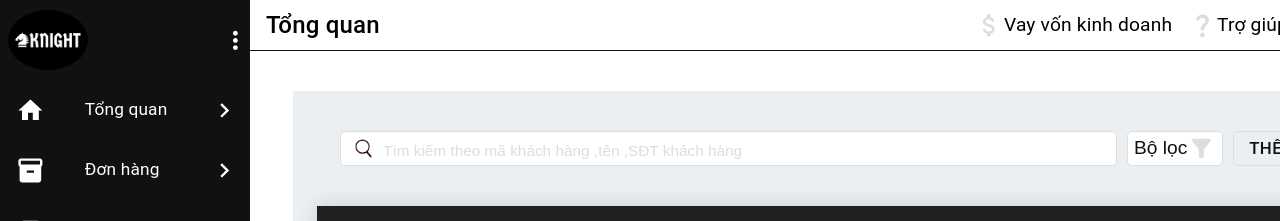
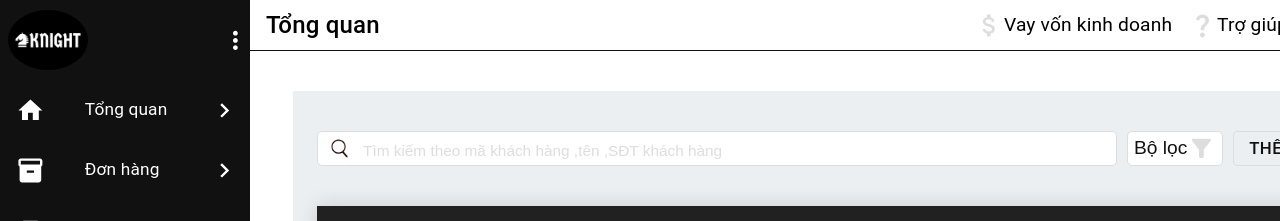
Before and after one commit to toilakien/962022, a React (Create React App) app: page /Person in a window 1280 px wide. Shown: the top 221 px of the page. Built offline with nearby package versions, Linux system fonts and the light colour scheme.

Commit message:
update input

```diff
--- a/src/components/inputSearch/index.tsx
+++ b/src/components/inputSearch/index.tsx
@@ -1,11 +1,18 @@
-import React from 'react'
+import React, { useState } from 'react'
 import './ips.css';
 import img from '../../resource/image/1024px-Search_Icon.svg.png'
 const InputSearch = () => {
+  const [open, setOpen] = useState<any>("");
+  const handleFocus = () => {
+    setOpen("boder")
+  }
+  const fcn = () => {
+    setOpen("")
+  }
   return (
-    <div className='input-search'>
+    <div className={`input-search ${open}`}>
       <img src={img} alt="" />
-      <input placeholder='Tìm kiếm theo mã khách hàng ,tên ,SĐT khách hàng' />
+      <input onFocus={handleFocus} onBlur={fcn} placeholder='Tìm kiếm theo mã khách hàng ,tên ,SĐT khách hàng' />
     </div>
   )
 }
--- a/src/components/inputSearch/ips.css
+++ b/src/components/inputSearch/ips.css
@@ -3,34 +3,31 @@
   width: 800px;
   display: flex;
   align-items: center;
-  }
+  border: 1px solid #ddd;
+  border-radius: 5px;
+  background-color: #fff;
+}
 
 .input-search img {
-    position: relative;
-    left: 35px;
-    width: 23px;
-    height: 23px;
-
+  position: relative;
+  left: 10px;
+  width: 23px;
+  height: 23px;
 }
 .input-search input {
-  /* position: relative; */
-  /* margin-left: 20px; */
+  margin-left: 20px;
   width: 100%;
   height: 100%;
   outline: none;
-  border: 1px solid #ddd;
+  border: none;
   border-radius: 5px;
 }
-.input-search input:focus{
-  border: 1px solid #1565c0;
-}
-.input-search input::-webkit-progress-value{
-  margin-left: 50px;
-}
-.input-search input::placeholder {
 
+.input-search ::placeholder {
   color: #ddd;
   font-size: 0.8rem;
-  padding-left: 40px;
-
+  padding-left: 0px;
 }
+.boder {
+  border: 1px solid blue;
+}
```
